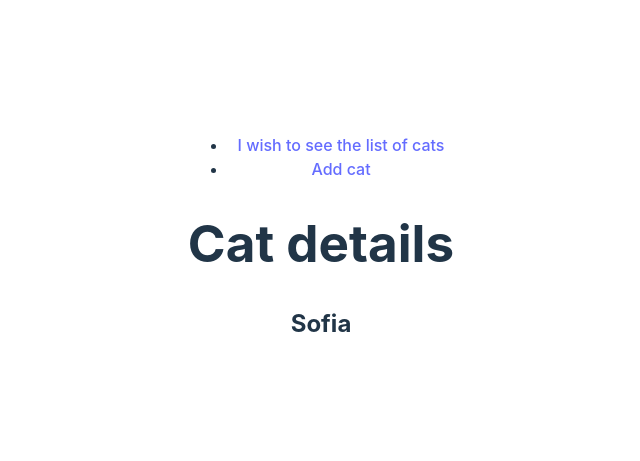
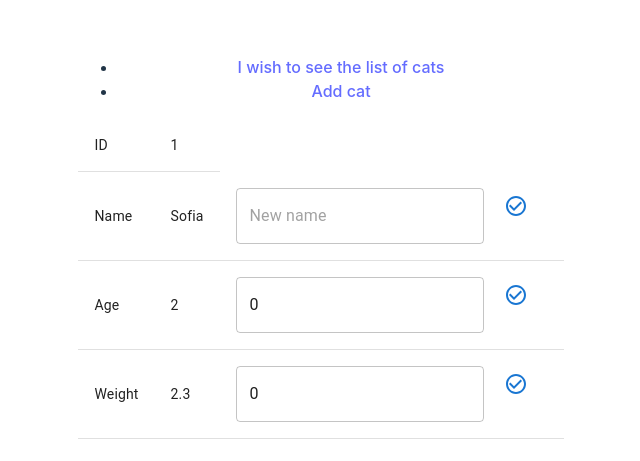
Before and after one commit to 914LauranDavid/mpp-front, a React (Vite) app in the folder library-manager/: page /cats/1 in a window 1280 px wide. Shown: the part 161-622 px from the top of the page, without its empty margins (319-959 px from the left). Built offline with nearby package versions, Linux system fonts and the light colour scheme.

Commit message:
user can delete and edit cats

```diff
--- a/library-manager/src/AddCat.tsx
+++ b/library-manager/src/AddCat.tsx
@@ -10,14 +10,12 @@ function AddCat({
 }: {
   allCats: any[];
   setAllCats: React.Dispatch<React.SetStateAction<any[]>>;
-}) {
+}) {  // TODO use Cat interface instead of any?
   const [name, setName] = useState("");
   const [age, setAge] = useState(0);
   const [weight, setWeight] = useState(0);
 
   const handleSubmit = (e: React.FormEvent) => {
-    alert("congratulations for submitting");
-
     e.preventDefault();
 
     setAllCats([...allCats, { id: nextId, name: name, age: age, weight: weight }]);
--- a/library-manager/src/CatDetails.tsx
+++ b/library-manager/src/CatDetails.tsx
@@ -1,5 +1,7 @@
+import { Button, Table, TableBody, TableCell, TableContainer, TableHead, TableRow, TextField } from "@mui/material";
 import { useState } from "react";
 import { useParams } from "react-router-dom";
+import CheckCircleOutlineIcon from '@mui/icons-material/CheckCircleOutline';
 
 function CatDetails({
   allCats,
@@ -15,11 +17,116 @@ function CatDetails({
   }
   const cat = allCats.find((cat) => cat.id === parseInt(id));
 
+  const [nameInput, setNameInput] = useState("");
+  const handleNewNameSubmit = (e: React.FormEvent) => {
+    e.preventDefault();
+
+    cat.name = nameInput;
+
+    const newAllCats = allCats.map(currentCat => currentCat);
+
+    setAllCats(newAllCats);
+  };
+
+  const [ageInput, setAgeInput] = useState(0);
+  const handleNewAgeSubmit = (e: React.FormEvent) => {
+    e.preventDefault();
+
+    cat.age = ageInput;
+
+    const newAllCats = allCats.map(currentCat => currentCat);
+
+    setAllCats(newAllCats);
+  };
+
+  const [weightInput, setWeightInput] = useState(0);
+  const handleNewWeightSubmit = (e: React.FormEvent) => {
+    e.preventDefault();
+
+    cat.weight = weightInput;
+
+    const newAllCats = allCats.map(currentCat => currentCat);
+
+    setAllCats(newAllCats);
+  };
+
   return (
-    <div>
-      <h1>Cat details</h1>
-      <h2>{cat.name}</h2>
-    </div>
+    <TableContainer>
+      <Table sx={{ minWidth: "50%" }}>
+        {/* <TableHead>
+          <TableRow>
+            <TableCell>ID</TableCell>
+            <TableCell>Name</TableCell>
+            <TableCell>Age</TableCell>
+            <TableCell>Weight</TableCell>
+          </TableRow>
+        </TableHead> */}
+        <TableBody>
+          <TableRow>
+            <TableCell>ID</TableCell>
+            <TableCell>{cat.id}</TableCell>
+          </TableRow>
+          <TableRow>
+            <TableCell>Name</TableCell>
+            <TableCell>{cat.name}</TableCell>
+            <TableCell>
+              <form onSubmit={handleNewNameSubmit}>
+                <TextField
+                  id="nameInput"
+                  placeholder="New name"
+                  value={nameInput}
+                  onChange={(e) => setNameInput(e.target.value)}
+                />
+                <Button type="submit">
+                  <CheckCircleOutlineIcon sx={{cursor: 'pointer'}}/>
+                </Button>
+              </form>
+            </TableCell>
+          </TableRow>
+          <TableRow>
+            <TableCell>Age</TableCell>
+            <TableCell>{cat.age}</TableCell>
+            <TableCell>
+              <form onSubmit={handleNewAgeSubmit}>
+                <TextField
+                  id="ageInput"
+                  placeholder="New age"
+                  inputProps={{ type: "number" }}
+                  value={ageInput}
+                  onChange={(e) => setAgeInput(parseInt(e.target.value))}
+                />
+                <Button type="submit">
+                  <CheckCircleOutlineIcon sx={{cursor: 'pointer'}}/>
+                </Button>
+              </form>
+            </TableCell>
+          </TableRow>
+          <TableRow>
+            <TableCell>Weight</TableCell>
+            <TableCell>{cat.weight}</TableCell>
+            <TableCell>
+              <form onSubmit={handleNewWeightSubmit}>
+                <TextField
+                  id="weightnput"
+                  placeholder="New weight"
+                  inputProps={{ type: "number", step: "0.1" }}
+                  value={weightInput}
+                  onChange={(e) => setWeightInput(parseFloat(e.target.value))}
+                />
+                <Button type="submit">
+                  <CheckCircleOutlineIcon sx={{cursor: 'pointer'}}/>
+                </Button>
+              </form>
+            </TableCell>
+          </TableRow>
+        </TableBody>
+
+      </Table>
+    </TableContainer>
+    // <div>
+    //   <h1>Cat details</h1>
+    //   <h2>{cat.name}</h2>
+    // </div>
   );
 }
 
--- a/library-manager/src/ElementList.tsx
+++ b/library-manager/src/ElementList.tsx
@@ -26,6 +26,7 @@ import EditIcon from "@mui/icons-material/Edit";
 import AddCircleOutlineIcon from "@mui/icons-material/AddCircleOutline";
 import { Unstable_NumberInput as NumberInput } from "@mui/base/Unstable_NumberInput";
 import { Link } from "react-router-dom";
+import DeleteForeverIcon from '@mui/icons-material/DeleteForever';
 
 // function createCat(id: number, name: string, age: number, weight: number) {
 //   return { id, name, age, weight };
@@ -53,15 +54,21 @@ import { Link } from "react-router-dom";
 //   allCats: Cats;
 // }
 
-function EntitiesTable({ allCats }: { allCats: any[] }) {
+function EntitiesTable({ allCats, setAllCats }: { allCats: any[]; setAllCats: React.Dispatch<React.SetStateAction<any[]>> }) {
+  function deleteCat(catId: number) {
+    const newAllCats = allCats.filter(cat => cat.id !== catId);
+    setAllCats(newAllCats);
+  }
+
   return (
     <TableContainer>
-      <Table sx={{ minWidth: "50%" }}>
+        <Table sx={{ minWidth: "50%" }}>
         <TableHead>
           <TableRow>
             <TableCell>Name</TableCell>
             <TableCell>Age</TableCell>
             <TableCell>Weight</TableCell>
+            <TableCell>Delete</TableCell>
           </TableRow>
         </TableHead>
         <TableBody>
@@ -72,6 +79,7 @@ function EntitiesTable({ allCats }: { allCats: any[] }) {
               </TableCell>
               <TableCell>{cat.age}</TableCell>
               <TableCell>{cat.weight}</TableCell>
+              <TableCell><DeleteForeverIcon sx={{cursor: 'pointer'}} onClick={() => deleteCat(cat.id)}/></TableCell>
             </TableRow>
           ))}
         </TableBody>
@@ -110,7 +118,7 @@ function ElementList({
         <OneListElement name="First item" />
         <OneListElement name="Second item" />
       </List> */}
-      <EntitiesTable allCats={allCats} />
+      <EntitiesTable allCats={allCats} setAllCats={setAllCats} />
 
       <Divider />
     </Box>
```
